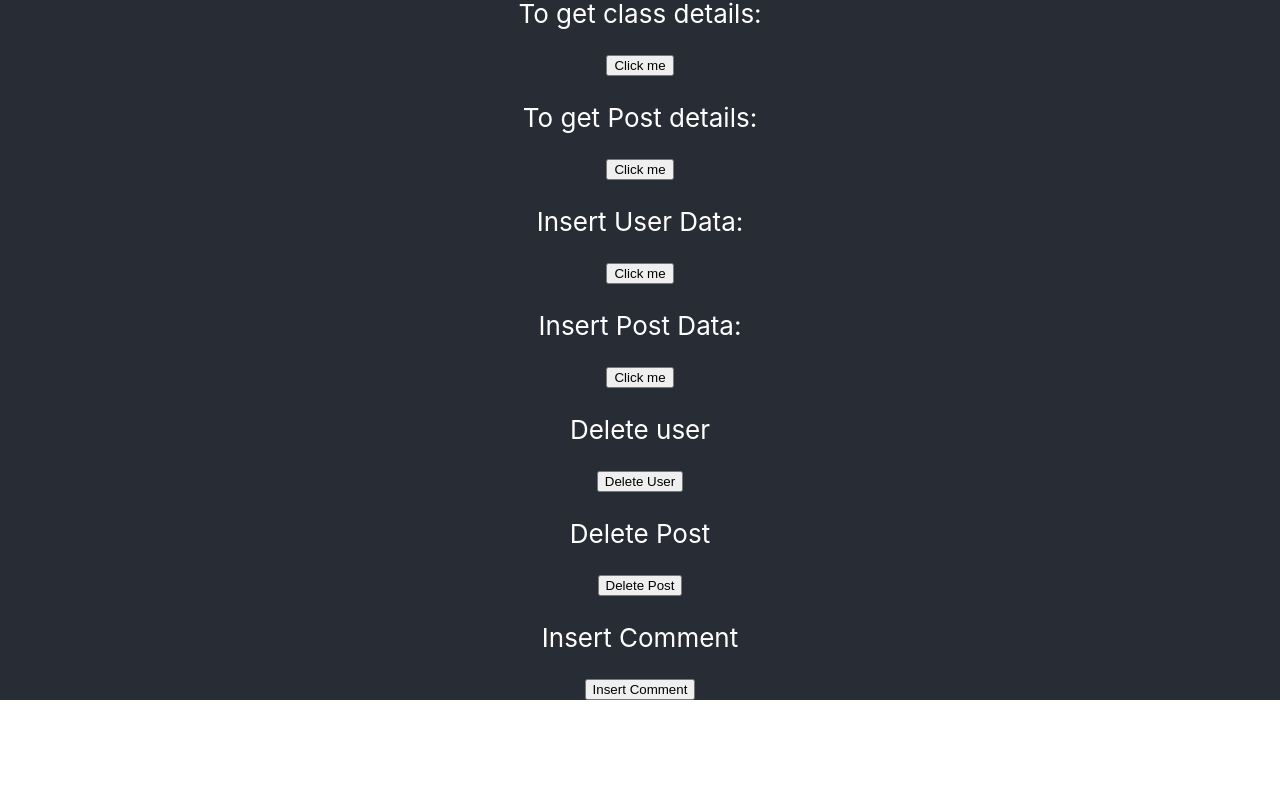
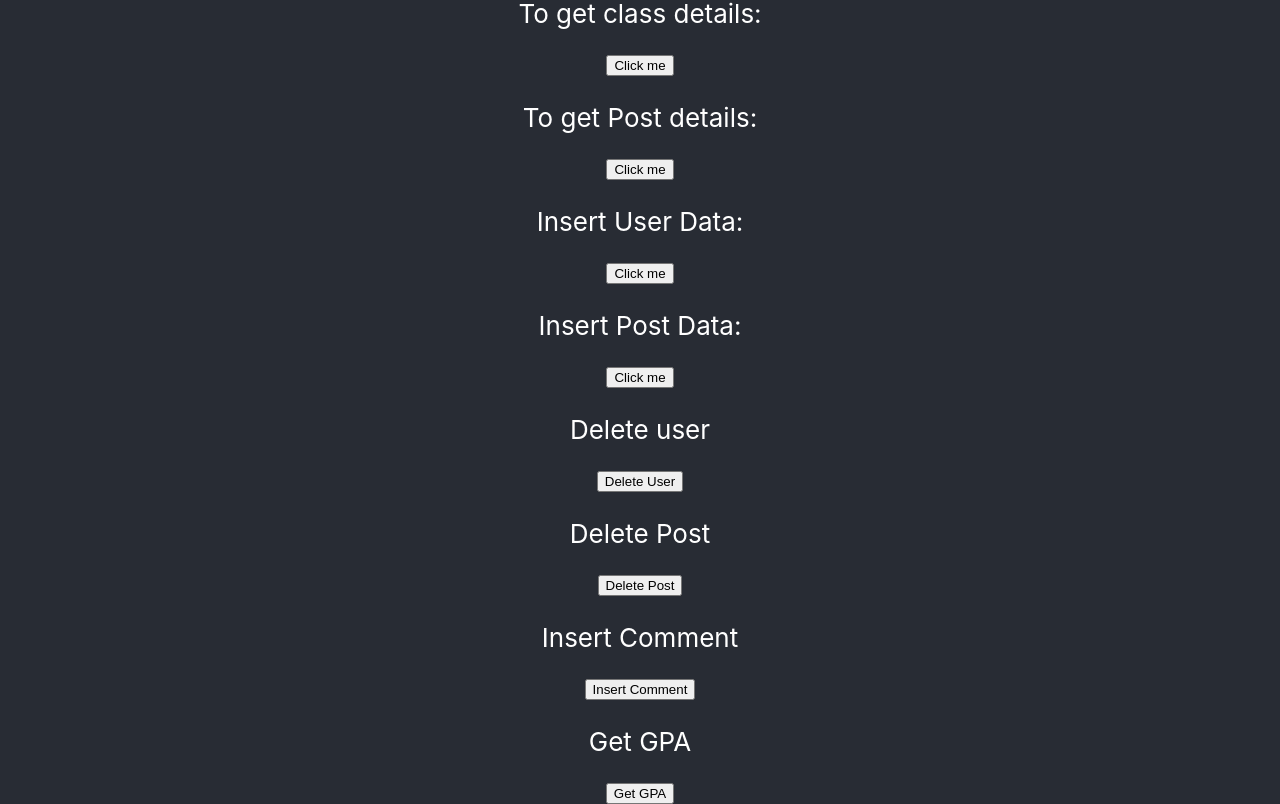
Before and after one commit to szali172/StudyBuddy, a React (Create React App) app in the folder studybuddy/frontend/: page / in a window 1280 px wide. Shown: the part 452-1256 px from the top of the page. Before the commit the page ends 1152 px from the top, so only its background shows below. Built offline with nearby package versions, Linux system fonts and the light colour scheme; the HTML template or start-up script is replaced by a standard one.

Commit message:
adding get gpa

```diff
--- a/studybuddy/frontend/src/App.js
+++ b/studybuddy/frontend/src/App.js
@@ -8,6 +8,7 @@ function App() {
   const [userData, setUserData] = useState(null)
   const [classData, setClassData] = useState(null)
   const [postData, setPostData] = useState(null)
+  const [GPA, setGPA] = useState(null)
 
   /*
   Retrieve user data given a key (i.e. name, email, id) and a value ("John Smith", "jsmith@illinois.edu", "12sd31S2P0")
@@ -82,6 +83,16 @@ function App() {
         console.log(error.response.headers)
         }
     })}
+
+
+    function getGPA(title) {
+      getClassData("Course%20Title", title);
+      var total = (parseInt(classData.a_plus)* 4) + (parseInt(classData.a) * 4) + (parseInt(classData.a_minus) * 3.67) + (parseInt(classData.b_plus) * 3.33) + (parseInt(classData.b) * 3) + (parseInt(classData.b_minus) * 2.67) + (parseInt(classData.c_plus) * 2.33) + (parseInt(classData.c) * 2) + (parseInt(classData.c_minus) * 1.67) + (parseInt(classData.d_plus) * 1.33) + (parseInt(classData.d * 1)) + (parseInt(classData.d_minus) * 0.67)
+      var gpa = (total / (parseInt(classData.a_plus) + parseInt(classData.a) + parseInt(classData.a_minus) + parseInt(classData.b_plus) + parseInt(classData.b) + parseInt(classData.b_minus) + parseInt(classData.c_plus) + parseInt(classData.c) + parseInt(classData.c_minus) + parseInt(classData.d_plus) + parseInt(classData.d) + parseInt(classData.d_minus) + parseInt(classData.f))).toFixed(2)
+      setGPA(({
+        "gpa": gpa,
+      }))
+    }
 
   /*
   Retrieve post data given a key (i.e. post id, Location, time) and a value ("h6Gw4320PMkq1e", "Grainger Library 4th Floor", "2022-10-12 16:39:39.596758")
@@ -249,6 +260,12 @@ function App() {
 
         <p>Insert Comment</p><button onClick={() => insertCommentToPost("h6Gw4320PMkq1e", "1685736281929", "Lets study for 233!" )}>Insert Comment</button>
 
+        <p>Get GPA</p><button onClick={() => console.log(getGPA("Atg%20Institutions%20and%20Reg"))}>Get GPA</button>
+        {GPA && <div>
+              <p>GPA: {GPA.gpa}</p>
+            </div>
+        }
+
       </header>
     </div>
   );
```
